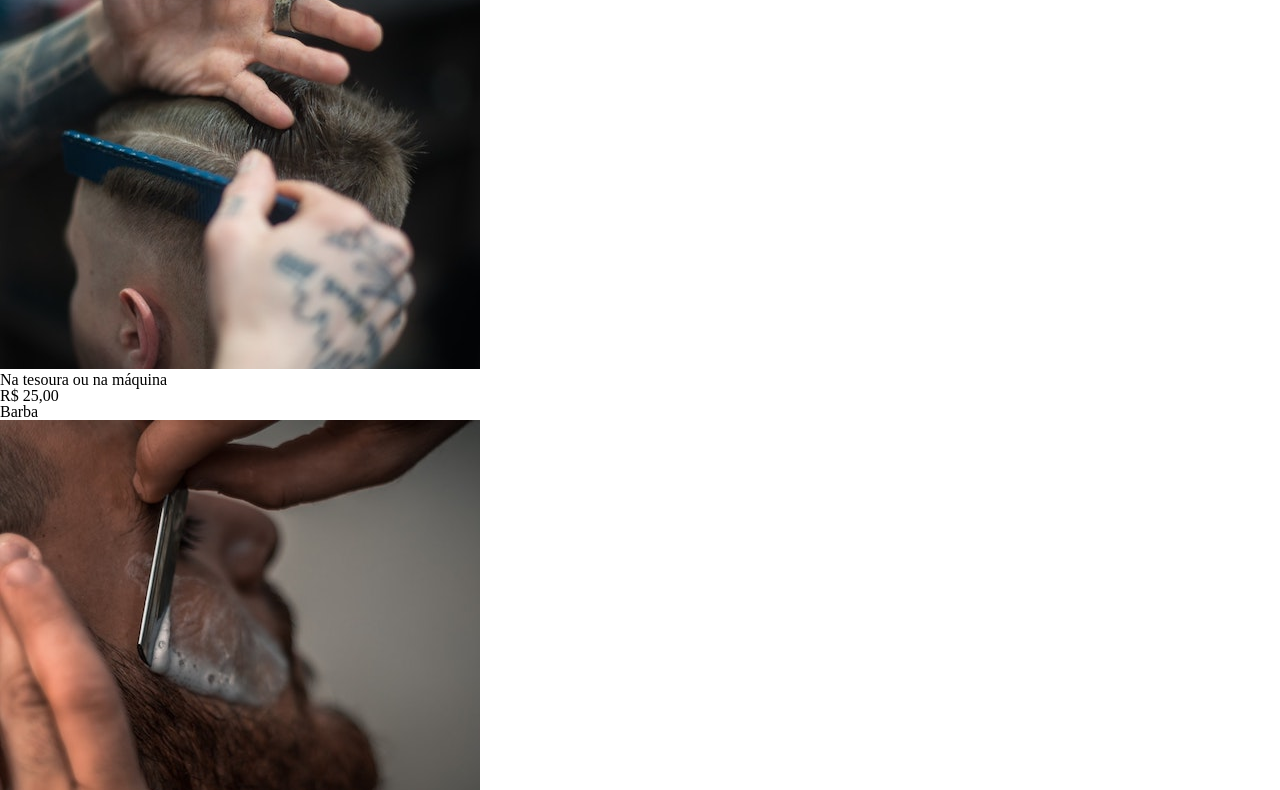
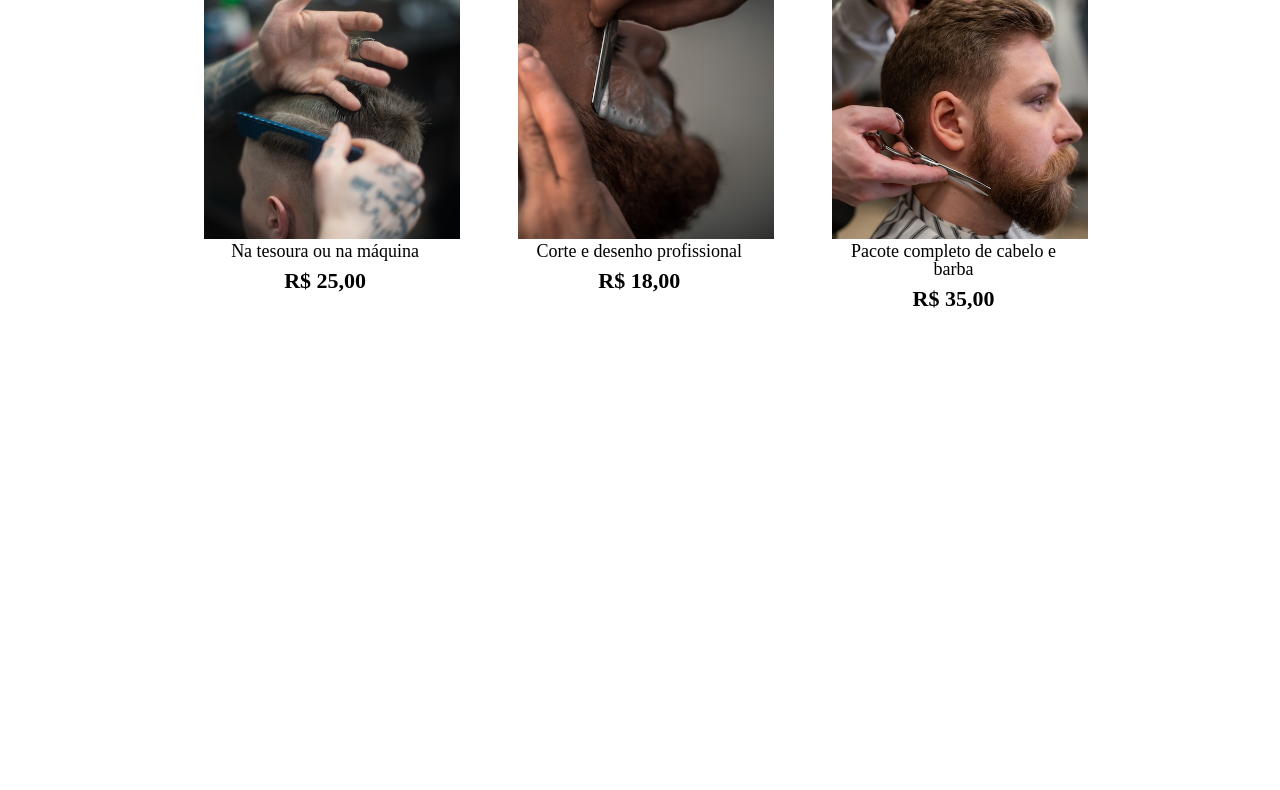
Before and after one commit to jvretamero/barbearia, a plain HTML site: page produtos.html in a window 1280 px wide. Shown: the part 410-1200 px from the top of the page. After the commit the page ends 800 px from the top, so only its background shows below. Drawn offline with Linux system fonts and the light colour scheme.

Commit message:
Posicionamento de produtos

```diff
--- a/produtos.css
+++ b/produtos.css
@@ -27,3 +27,39 @@ nav a {
     font-size: 22px;
     text-decoration: none;
 }
+
+.produtos {
+    width: 940px;
+    margin: 0 auto;
+    padding: 50px 0;
+}
+
+.produtos li {
+    display: inline-block;
+    text-align: center;
+    width: 30%;
+    vertical-align: top;
+    padding: 30px 20px;
+    margin: 0 1.5%;
+    box-sizing: border-box;
+}
+
+.produtos h2 {
+    font-size: 30px;
+    font-weight: bold;
+}
+
+.produtos img {
+    max-width: 256px;
+    height: auto;
+}
+
+.produto-descricao {
+    font-size: 18px;
+}
+
+.produto-preco {
+    font-size: 22px;
+    font-weight: bold;
+    margin: 10px 0 0;
+}
--- a/produtos.html
+++ b/produtos.html
@@ -31,24 +31,24 @@
     </header>
 
     <main>
-        <ul>
+        <ul class="produtos">
             <li>
                 <h2>Cabelo</h2>
                 <img src="cabelo.jpg">
-                <p>Na tesoura ou na máquina</p>
-                <p>R$ 25,00</p>
+                <p class="produto-descricao">Na tesoura ou na máquina</p>
+                <p class="produto-preco">R$ 25,00</p>
             </li>
             <li>
                 <h2>Barba</h2>
                 <img src="barba.jpg">
-                <p>Corte e desenho profissional</p>
-                <p>R$ 18,00</p>
+                <p class="produto-descricao">Corte e desenho profissional</p>
+                <p class="produto-preco">R$ 18,00</p>
             </li>
             <li>
                 <h2>Cabelo + Barba</h2>
                 <img src="barbacabelo.jpg">
-                <p>Pacote completo de cabelo e barba</p>
-                <p>R$ 35,00</p>
+                <p class="produto-descricao">Pacote completo de cabelo e barba</p>
+                <p class="produto-preco">R$ 35,00</p>
             </li>
         </ul>
     </main>
```
